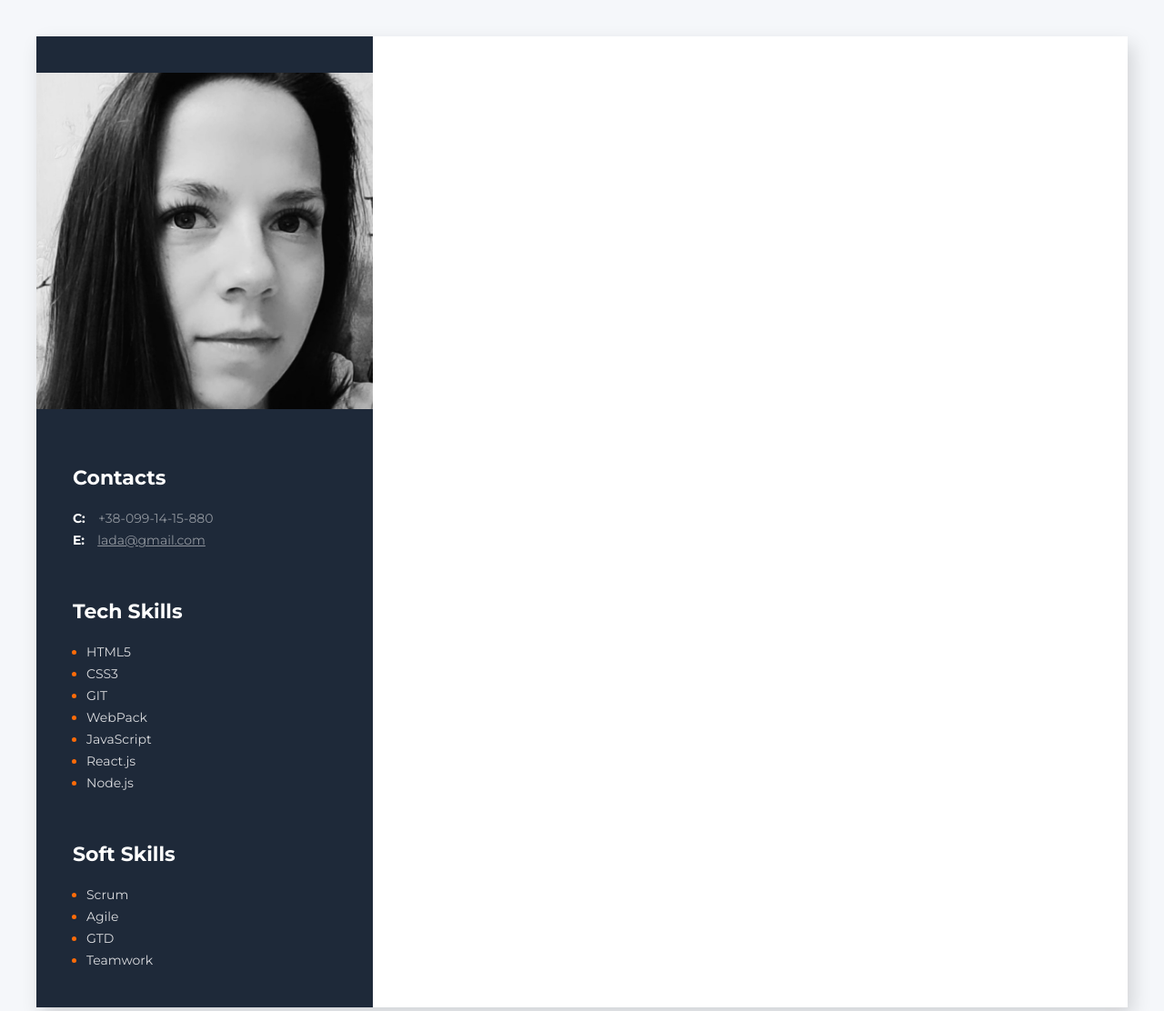
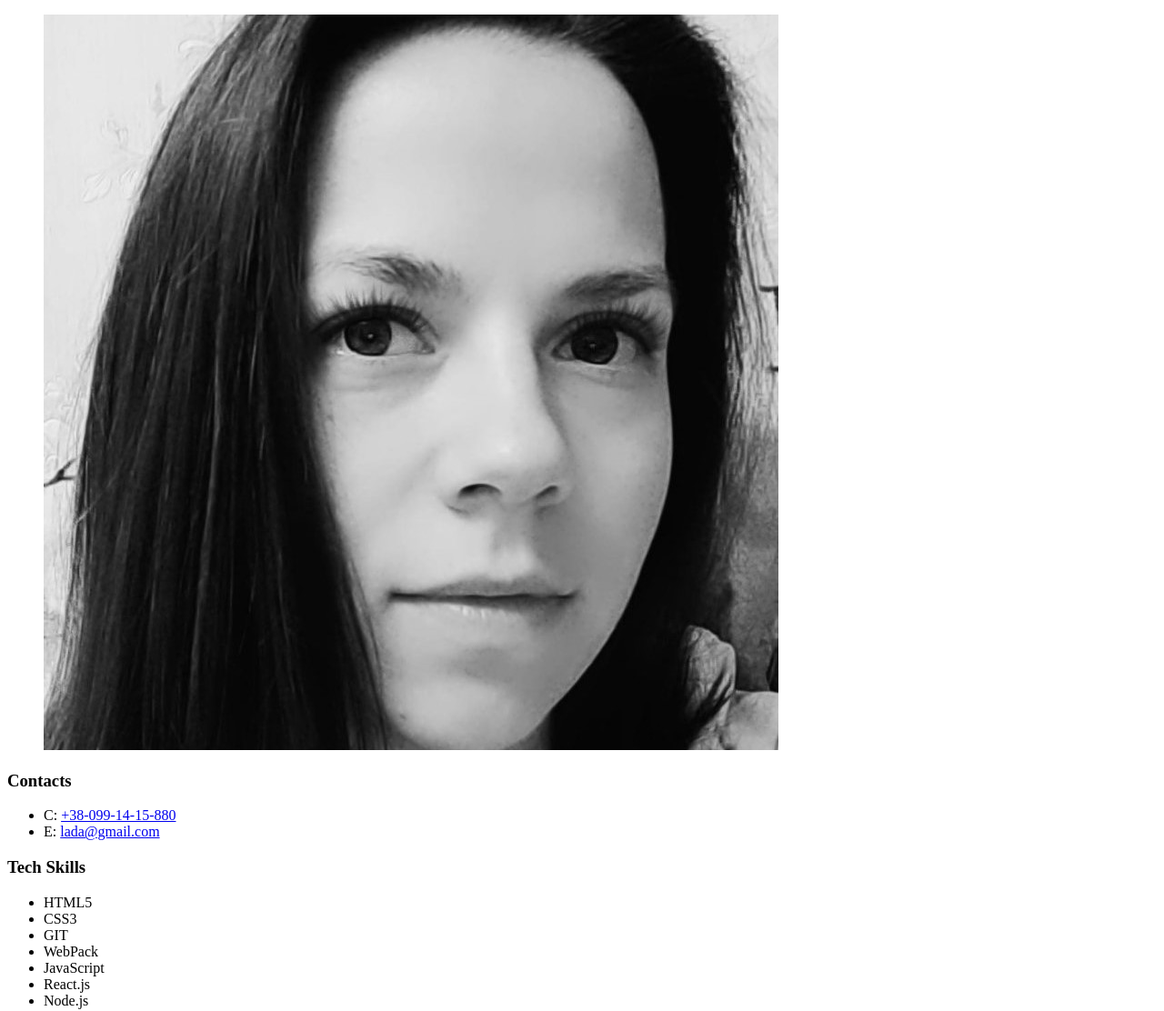
Before and after one commit to Lada-vuso/rsschool-cv, a plain HTML site: page index.html in a window 1280 px wide. Shown: the top 1112 px of the page at 91% size. Drawn offline with Linux system fonts and the light colour scheme.

Commit message:
feat: add tags ul < li

```diff
--- a/index.html
+++ b/index.html
@@ -6,7 +6,7 @@
   <meta http-equiv="x-ua-compatible" content="ie=edge">
   <title>Document</title>
   <link href="https://fonts.googleapis.com/css?family=Montserrat:400,700&display=swap" rel="stylesheet">
-  <link rel="stylesheet" href="../rsschool-cv/style.css">
+  <!-- <link rel="stylesheet" href="../rsschool-cv/style.css"> -->
 </head>
 <body>
   <section class="wrapper">
@@ -14,15 +14,18 @@
       <figure><img class=my-photo src="photo.jpg" alt="my photo"></figure>
         <div class="contacts">
           <h3 class="contacts-title">Contacts</h3>
-            <div>
-              <span class="contact-link-type">C:</span>
-                <a class="contacts-link-c" href="tel:+38-099-14-15-880">+38-099-14-15-880</a>
-            </div>
-            <div>
-              <span class="contact-link-type">E:</span>
+            <ul>
+              <li>
+                <span class="contact-link-type">C:</span>
+                  <a class="contacts-link-c" href="tel:+38-099-14-15-880">+38-099-14-15-880</a>
+              </li>
+              <li>
+                <span class="contact-link-type">E:</span>
                 <a class="contacts-link-e" href=mailto:lada.vuso@gmail.com>lada@gmail.com</a>
-            </div>
+              </li>
+            </ul>
         </div>
+
         <nav class="skills">
           <h3 class="skills-title">Tech Skills</h3>
             <ul>
@@ -49,6 +52,7 @@
               </li>
             </ul>
         </nav>
+
         <nav class="skills">
           <h3 class="skills-title">Soft Skills</h3>
           <ul>
@@ -68,7 +72,9 @@
         </nav>
     </aside>
   </section>
+
   <section class="about-me">
+
     <header>
       <div class="main-info">
         <h2 class="profession">Trainee Javascript Developer</h2>
@@ -76,6 +82,7 @@
         <p class="discript">I'm an enthusiastic and detail-oriented Frontend Software Engineer seeking an entry-level position with Company to use my skills in coding, troubleshooting complex problems, and assisting in the timely completion of projects.</p>
       </div>
     </header>
+
     <nav class="project-conteiner">
       <h3 class="about-me-title">Projects</h3>
       <ol>
@@ -85,7 +92,6 @@
               <b>[</b>
               <span class="tech-name">HTML5, CSS3</span>
               <b>]</b>
-            <!-- </span> -->
         </li>
         <li class="project-item">
           <a class="projects-link" href="https://cryptohub.goit.ua/">https://cryptohub.goit.ua/ </a>
@@ -93,7 +99,6 @@
               <b>[</b>
               <span class="tech-name">JavaScript</span>
               <b>]</b>
-            <!-- </span> -->
         </li>
         <li class="project-item">
           <a class="projects-link" href="https://kidslike.goit.co.ua/">https://kidslike.goit.co.ua/ </a>
@@ -101,13 +106,12 @@
               <b>[</b>
               <span class="tech-name">React.js, Node.js</span>
               <b>]</b>
-            <!-- </span> -->
         </li>
       </ol>
     </nav>
+
     <div>
       <h3 class="about-me-title">Work Experience</h3>
-
     <div>
       <h4 class="profession-title">Front-End Developer <span class="firma">Freelance</span>  </h4>
         <span class="interval">
@@ -121,7 +125,7 @@
     </div>
 
     <div>
-      <h4 class="profession-title">Frontend Engineer Intern<span class="firma">Roga & Kopyta New</span></h4>
+      <h4 class="profession-title">Frontend Engineer Intern <span class="firma">Roga & Kopyta New</span></h4>
       <span class="interval">
         <time>March 2015 - October 2018 </time>
         <span class="line">|</span> Ukraine
```
